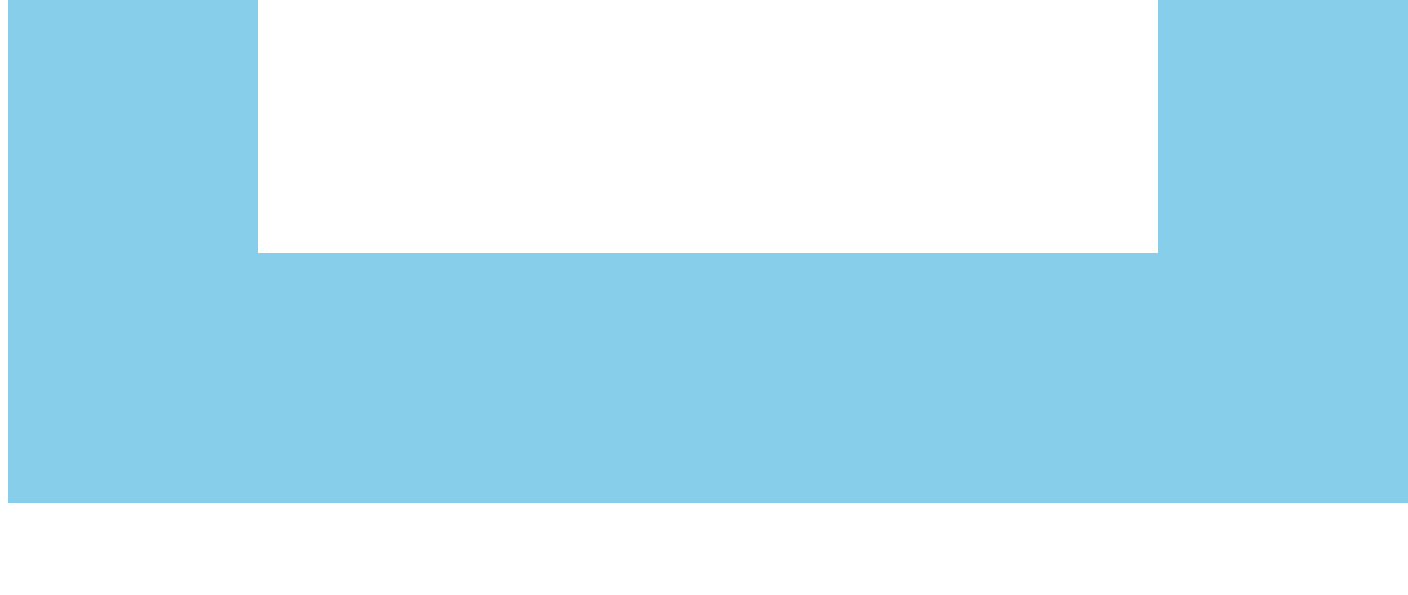
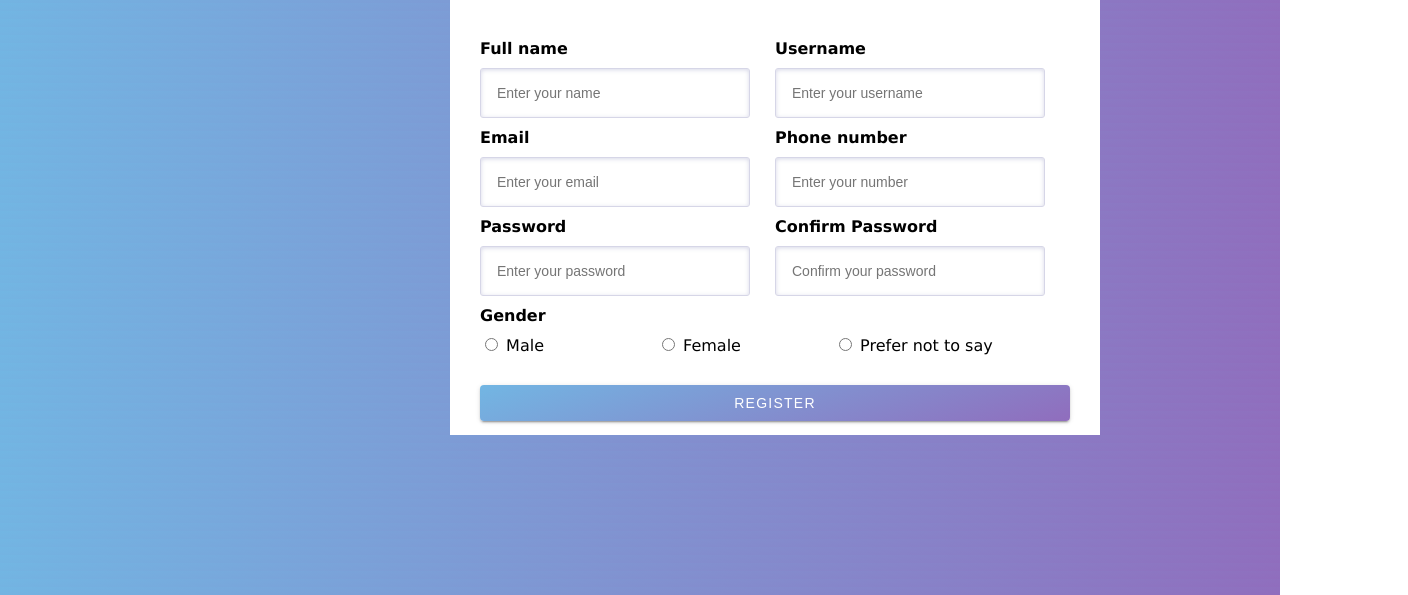
Before and after one commit to pranavrsarode/htmlcssassignmenttwo, a plain HTML site: page index.html in a window 1280 px wide. Shown: the part 205-800 px from the top of the page, 1408 px wide, since content can reach past the window. Drawn offline with Linux system fonts and the light colour scheme.

Commit message:
Html css second assignment code

```diff
--- a/css/style.css
+++ b/css/style.css
@@ -1,13 +1,112 @@
+body{
+    /* background-color: skyblue; */
+    background: rgb(114,182,227);
+    background: linear-gradient(171deg, rgba(114,182,227,1) 0%, rgba(144,109,189,1) 100%);
+    font-family: 'Lucida Sans', 'Lucida Sans Regular', 'Lucida Grande', 'Lucida Sans Unicode', Geneva, Verdana, sans-serif;
+}
+
 .main-content{
-    background-color: skyblue;
-    height: 700px;
-    width: 1400px;
-    margin-inline: auto;
+   /*Future purpose*/
 }
 
 .inner-content{
     background-color: white;
-    height: 450px;
-    width: 900px;
-    margin-inline: auto;
+    height: 500px;
+    width: 650px;
+    position: absolute;
+    left: 450px;
+    top: 140px;
 }
+
+.header{
+    text-align: start;
+    margin-left: 30px;
+    margin-top: 20px;
+    font-size: x-large;
+}
+
+.form-row{
+    padding: 30px;
+}
+.form-element-text{
+    width: 50%;
+    float: left;
+}
+
+.form-label{
+    font-weight: bold;
+}
+
+.form-element-radio{
+    width: 30%;
+    float: left;
+    margin: 10px 0px;
+}
+
+.form-element-button{
+    width: 96% ;
+}
+
+.input-text{
+    position: relative;
+    cursor: text;
+    font-size: 14px;
+    line-height: 20px;
+    padding: 0 16px;
+    height: 48px;
+    background-color: #fff;
+    border: 1px solid #d6d6e7;
+    border-radius: 3px;
+    color: rgb(35, 38, 59);
+    box-shadow: inset 0 1px 4px 0 rgb(119 122 175 / 30%);
+    overflow: hidden;
+    transition: all 100ms ease-in-out;
+    :focus {
+        border-color: #3c4fe0;
+        box-shadow: 0 1px 0 0 rgb(35 38 59 / 5%);
+    }
+}
+
+.form-input{
+    width: 80%;
+}
+
+.form-input-div{
+    margin: 10px 0px;
+}
+
+.form-element-register-button{
+    background: linear-gradient(160deg, rgba(114,182,227,1) 0%, rgba(144,109,189,1) 100%);
+    text-align: center;
+    color: white;
+    padding: 10px;
+}
+
+.button-register{
+    display: inline-block;
+    outline: none;
+    cursor: pointer;
+    font-weight: 500;
+    border-radius: 3px;
+    padding: 0 16px;
+    border-radius: 4px;
+    color: #fff;
+    background: linear-gradient(160deg, rgba(114,182,227,1) 0%, rgba(144,109,189,1) 100%);
+    line-height: 1.15;
+    font-size: 14px;
+    height: 36px;
+    word-spacing: 0px;
+    letter-spacing: .0892857143em;
+    text-decoration: none;
+    text-transform: uppercase;
+    min-width: 64px;
+    border: none;
+    text-align: center;
+    box-shadow: 0px 3px 1px -2px rgb(0 0 0 / 20%), 0px 2px 2px 0px rgb(0 0 0 / 14%), 0px 1px 5px 0px rgb(0 0 0 / 12%);
+    transition: box-shadow 280ms cubic-bezier(0.4, 0, 0.2, 1);
+    :hover {
+        background: rgb(98, 0, 238);
+        box-shadow: 0px 2px 4px -1px rgb(0 0 0 / 20%), 0px 4px 5px 0px rgb(0 0 0 / 14%), 0px 1px 10px 0px rgb(0 0 0 / 12%);
+    }
+    width: 100%;
+}
--- a/index.html
+++ b/index.html
@@ -9,11 +9,67 @@
 <body>
     <div class="main-content">
         <div class="inner-content">
-            <label> <b> Registration </b></label><br><br>
+            <div class="header"><b>Registration</b>
+                <hr style="width:25px;margin-left:0;color:(171deg, rgba(114,182,227,1) 0%, rgba(144,109,189,1) 100%)">
+            </div>
 
-            <label> Full Name </label><br>
-            <input type="text" placeholder="Enter Your Name">
+            <div class="form-row">
+                <div class="form-element-text">
+                    <div class="form-label"><label for="fullname"> Full name </label></div>
+                    <div class="form-input-div"><input type="text" placeholder="Enter your name" class="input-text form-input" id="fullname"> </div>
+                </div>
+                <div class="form-element-text">
+                    <div class="form-label"><label for="username">  Username </label></div>
+                    <div class="form-input-div"><input type="text" placeholder="Enter your username" class="input-text form-input" id="username"> </div>
+                </div>
+            </div>
+
+
+
+            <div class="form-row">
+                <div class="form-element-text">
+                    <div class="form-label"><label for="email"> Email </label></div>
+                    <div class="form-input-div"><input type="text" placeholder="Enter your email" class="input-text form-input" id="email"> </div>
+                </div>
+                <div class="form-element-text">
+                    <div class="form-label"><label for="phonenumber"> Phone number </label></div>
+                    <div class="form-input-div"><input type="tel" maxlength="10" placeholder="Enter your number" class="input-text form-input" id="phonenumber"> </div>
+                </div>
+            </div>
+
+
+            <div class="form-row">
+                <div class="form-element-text">
+                    <div class="form-label"><label for="password"> Password </label></div>
+                    <div class="form-input-div"><input type="password" placeholder="Enter your password" class="input-text form-input" id="password"> </div>
+                </div>
+                <div class="form-element-text">
+                    <div class="form-label"><label for="ConfirmPassword"> Confirm Password </label></div>
+                    <div class="form-input-div">
+                        <input type="password" placeholder="Confirm your password" class="input-text form-input" id="ConfirmPassword" />
+                    </div>
+                </div>
+            </div>
+            <div class="form-row">
+                <div class="form-label"><label for="Gender"> Gender </label></div>
+                <div class="form-element-radio">
+                    <input type="radio" id="male" name="Gender" value="male">
+                    <label for="male"> Male </label>
+               </div>
+               <div class="form-element-radio">
+                    <input type="radio" id="female" name="Gender" value="female">
+                    <label for="female"> Female </label>
+                </div>
+                <div class="form-element-radio">
+                    <input type="radio" id="not" name="Gender" value="not">
+                    <label for="not"> Prefer not to say </label>
+                </div>
+            </div>
+             <div class="form-row">
+                <button class="button-register">Register</button>
+             </div>
         </div>
     </div>
+
 </body>
 </html>
```
